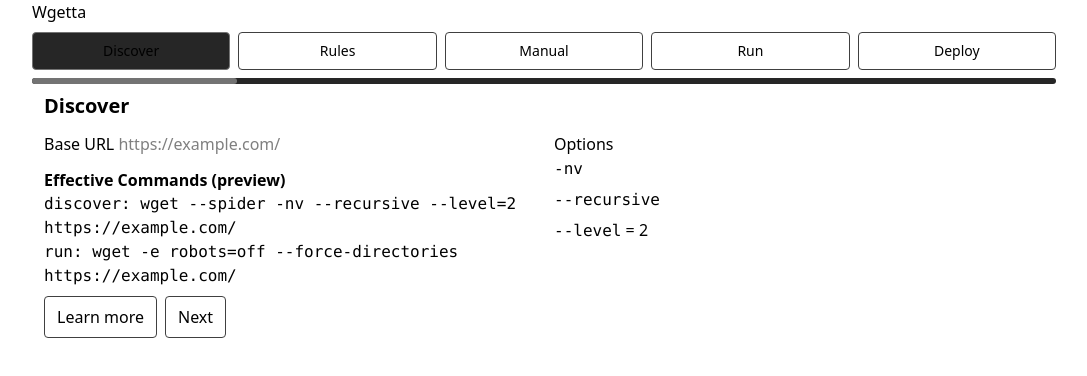
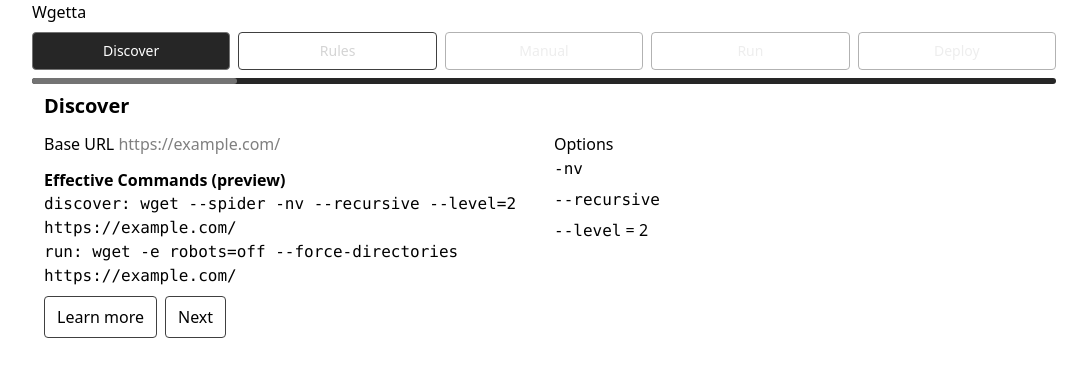
Before and after one commit to Fermain/wgetta, a Svelte app in the folder admin/app/: page / in a window 1280 px wide. Shown: the top 376 px of the page, without its empty margins (96-1183 px from the left). Built offline with nearby package versions, Linux system fonts and the light colour scheme.

Commit message:
ui(nav): improve active tab contrast and states (hover/focus/disabled)

```diff
--- a/admin/app/src/App.svelte
+++ b/admin/app/src/App.svelte
@@ -30,7 +30,7 @@
         <Tabs.Trigger
           value={s}
           disabled={i > stepIndex()+1}
-          class="px-3 py-2 rounded border border-neutral-700 text-sm data-[state=active]:bg-neutral-800 data-[state=active]:border-neutral-500"
+          class="px-3 py-2 rounded border border-neutral-700 text-sm text-neutral-300 hover:bg-neutral-900 focus:outline-none focus:ring-2 focus:ring-neutral-600 disabled:opacity-40 data-[state=active]:bg-neutral-800 data-[state=active]:border-neutral-500 data-[state=active]:text-white"
         >{labels[s]}</Tabs.Trigger>
       {/each}
     </Tabs.List>
```
